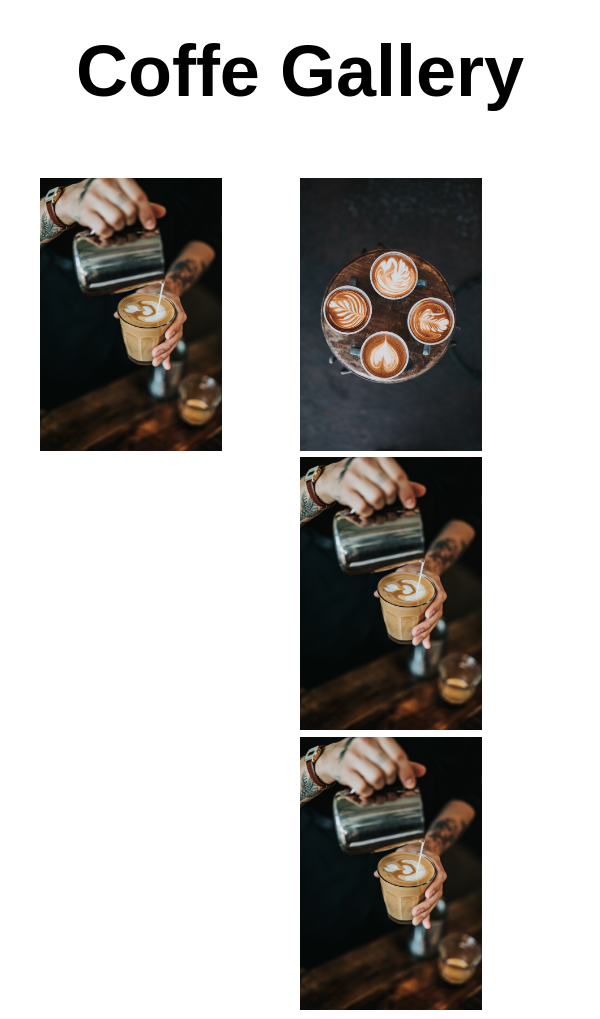
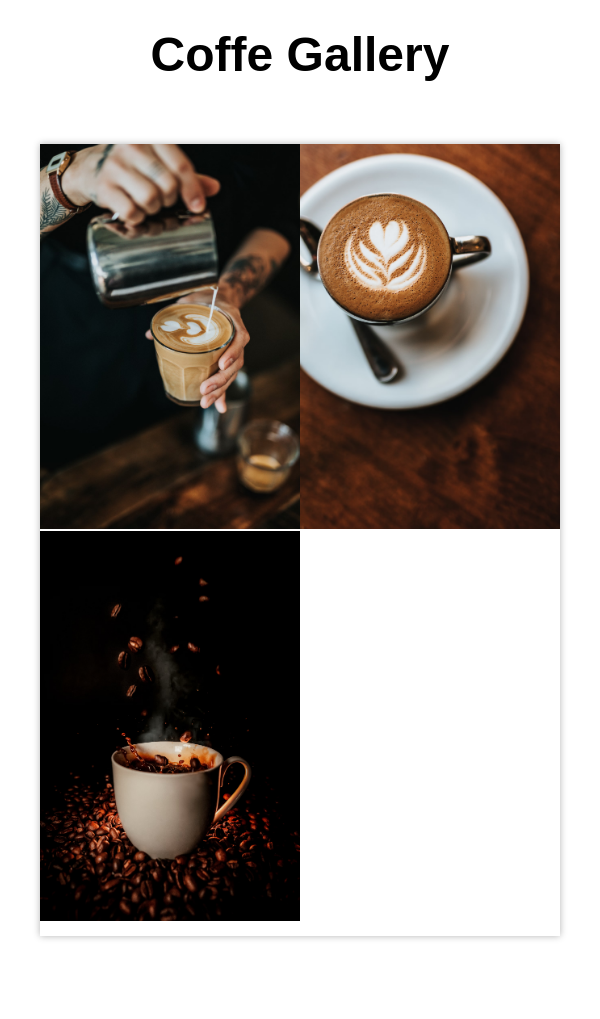
Before and after one commit to manuelcabassa/Coffe-Point-web, a plain HTML site: page index.html in a window 600 px wide. Shown: the part 800-1819 px from the top of the page. After the commit the page ends 1776 px from the top, so only its background shows below. Drawn offline with Linux system fonts and the light colour scheme.

Commit message:
Update Css

```diff
--- a/index.html
+++ b/index.html
@@ -67,13 +67,13 @@
             </figure>
             <figure class="image-container">
               <img
-                src="./resources/img/photo-1514066558159-fc8c737ef259.avif"
+                src="./resources/img/photo-1561047029-3000c68339ca.avif"
                 alt=""
               />
             </figure>
             <figure class="image-container">
               <img
-                src="./resources/img/photo-1514066558159-fc8c737ef259.avif"
+                src="./resources/img/photo-1610632380989-680fe40816c6.avif"
                 alt=""
               />
             </figure>
--- a/resources/styles.css
+++ b/resources/styles.css
@@ -175,15 +175,51 @@ header p {
 
 .gallery {
   display: grid;
-  grid-template-columns: 1fr 1fr;
-  grid-template-rows: 1fr 1fr;
+  grid-template-columns: 1fr 1fr 1fr;
+  grid-template-rows: 1fr 400px;
+  grid-auto-rows: auto;
+  overflow: hidden;
+  position: relative;
+  box-shadow: 0 0 7px rgba(0, 0, 0, 0.3);
 }
 .image-container {
-  width: 70%;
+  width: 100%;
 }
 .image-container img {
   max-width: 100%;
+  object-fit: contain;
 }
 .one {
-  grid-row: 1 / span 3;
+  grid-row: 1 / 2;
 }
+
+.two {
+  width: 100%;
+  grid-row: 2 / 2;
+  position: absolute;
+  margin-top: -600px;
+  z-index: -1;
+}
+/* gallery media queries */
+@media only screen and (min-width: 481px) and (max-width: 760px) {
+  .sub-title {
+    font-size: 2rem;
+  }
+  .gallery {
+    display: grid;
+    grid-template-columns: 1fr 1fr;
+    /* grid-template-rows: 1fr 1fr; */
+    overflow: hidden;
+    /* box-shadow: 0 0 7px rgba(0, 0, 0, 0.3); */
+  }
+
+  .two {
+    display: none;
+  }
+
+  .image-container img {
+    max-width: 100%;
+    object-fit: cover;
+    margin-top: -5px;
+  }
+}
```
